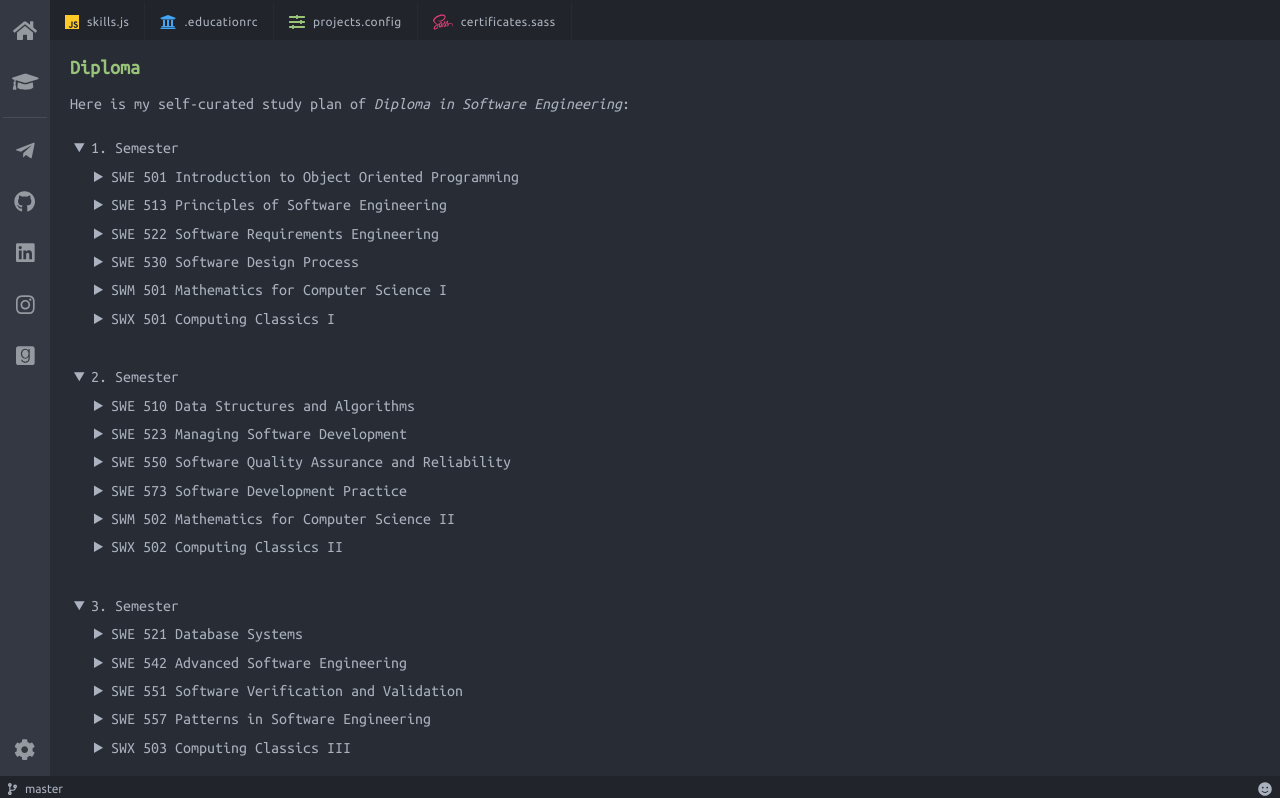
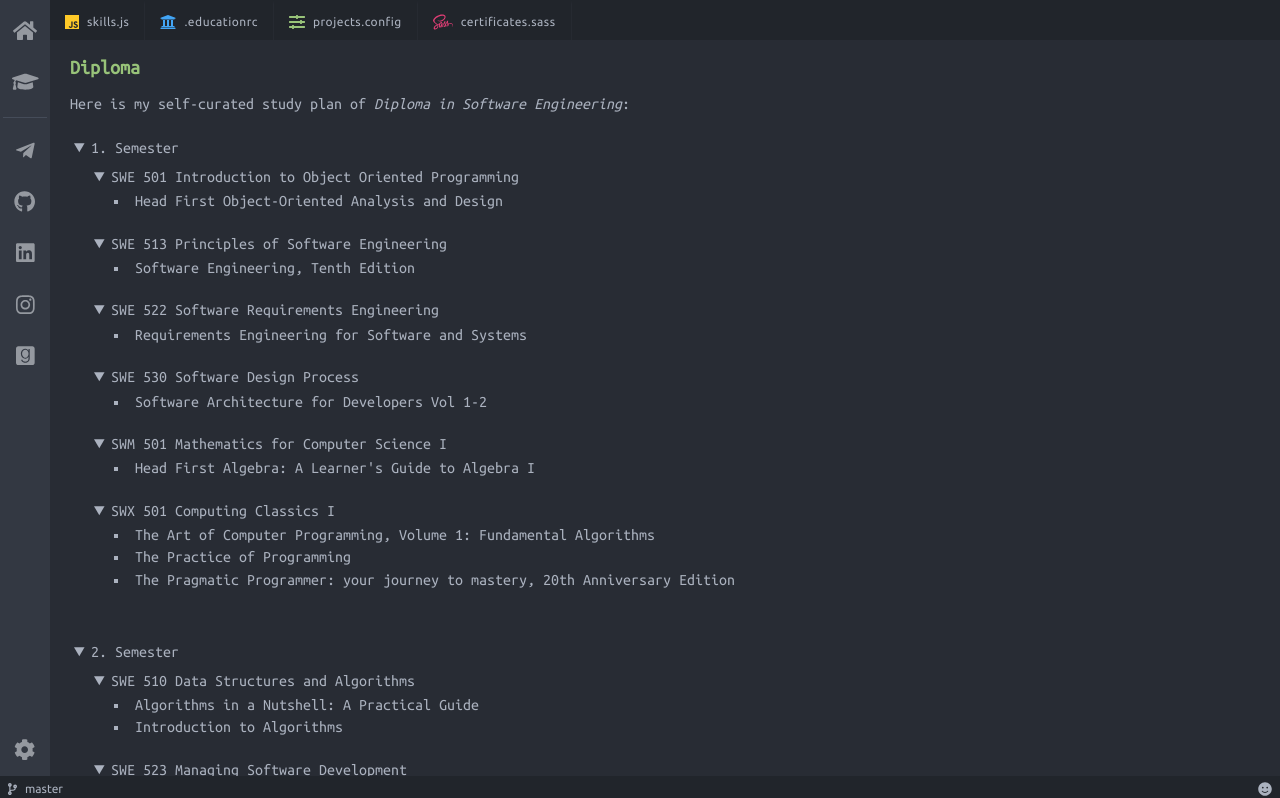
Before and after one commit to caglarturali/caglarturali.github.io.bak, a React (Create React App) app: page /diploma in a window 1280 px wide. Shown: the top 798 px of the page. Built offline with nearby package versions, Linux system fonts and the light colour scheme.

Commit message:
Render book cover on hover :blush:

```diff
--- a/package.json
+++ b/package.json
@@ -47,6 +47,7 @@
     "react-jss": "^10.4.0",
     "react-markdown": "^4.3.1",
     "react-scripts": "3.4.1",
+    "react-tooltip": "^4.2.9",
     "typed.js": "^2.0.11"
   },
   "devDependencies": {
--- a/src/App.tsx
+++ b/src/App.tsx
@@ -1,5 +1,6 @@
 import React from 'react';
 import { Router } from '@reach/router';
+import ReactTooltip from 'react-tooltip';
 import MainLayout from './layouts/Main';
 import routes from './routes';
 
@@ -9,6 +10,7 @@ import contactData from './data/json/contact.json';
 const App: React.FC = () => (
   <MainLayout tabs={tabs} contactData={contactData}>
     <Router>{routes}</Router>
+    <ReactTooltip />
   </MainLayout>
 );
 
--- /dev/null
+++ b/src/views/Diploma/components/Semester/Course/Book/index.tsx
@@ -0,0 +1,47 @@
+/**
+ * Book component.
+ */
+import React from 'react';
+import { createUseStyles } from 'react-jss';
+import { DiplomaTypes } from '../../../../../../models/DiplomaTypes';
+import styles from './styles';
+
+const useStyles = createUseStyles(styles);
+
+export interface BookProps {
+  bookData: DiplomaTypes.Book;
+}
+
+const Book: React.FC<BookProps> = ({ bookData }) => {
+  const classes = useStyles();
+  // eslint-disable-next-line @typescript-eslint/no-unused-vars
+  const { name, url, coverImg, startDate, endDate, progress } = bookData;
+
+  const toolTip = `
+    <div>
+      <img
+        src="${coverImg}"
+        alt="${name} book cover"
+        aria-label="${name} book cover"
+        />
+    </div>
+  `;
+
+  return (
+    <li
+      className={classes.bookItem}
+      key={name}
+      data-html={true}
+      data-tip={toolTip}
+      data-class={classes.toolTip}
+      data-place="right"
+      data-delay-show="300"
+    >
+      <a href={url} aria-label={name} target="_blank" rel="noopener noreferrer">
+        {name}
+      </a>
+    </li>
+  );
+};
+
+export default Book;
--- /dev/null
+++ b/src/views/Diploma/components/Semester/Course/Book/styles.ts
@@ -0,0 +1,19 @@
+/**
+ * Book component styles.
+ */
+import { Styles } from 'react-jss';
+
+export default {
+  toolTip: {
+    boxShadow: '0 0 32px black',
+    padding: 0,
+    '& img': {
+      height: '256px',
+      width: 'auto',
+    },
+  },
+  bookItem: {
+    marginTop: '4px',
+    marginBottom: '4px',
+  },
+} as Styles;
--- a/src/views/Diploma/components/Semester/Course/index.tsx
+++ b/src/views/Diploma/components/Semester/Course/index.tsx
@@ -4,6 +4,7 @@
 import React from 'react';
 import { createUseStyles } from 'react-jss';
 import { DiplomaTypes } from '../../../../../models';
+import Book from './Book';
 import styles from './styles';
 
 const useStyles = createUseStyles(styles);
@@ -16,18 +17,14 @@ const Course: React.FC<CourseProps> = ({ courseData }) => {
   const classes = useStyles();
   const { courseName, books } = courseData;
 
-  const renderBook = (book: DiplomaTypes.Book) => {
-    return (
-      <li className={classes.bookItem} key={book.name}>
-        <a href={book.url}>{book.name}</a>
-      </li>
-    );
-  };
-
   return (
-    <details open={false} className={classes.courseDetails}>
+    <details open={true} className={classes.courseDetails}>
       <summary>{courseName}</summary>
-      <div className={classes.bookPanel}>{books.map((b) => renderBook(b))}</div>
+      <div className={classes.bookPanel}>
+        {books.map((book) => (
+          <Book bookData={book} key={book.name} />
+        ))}
+      </div>
     </details>
   );
 };
```
Also changed, not shown: 1 other file (tests, documents, lock files or other folders).
